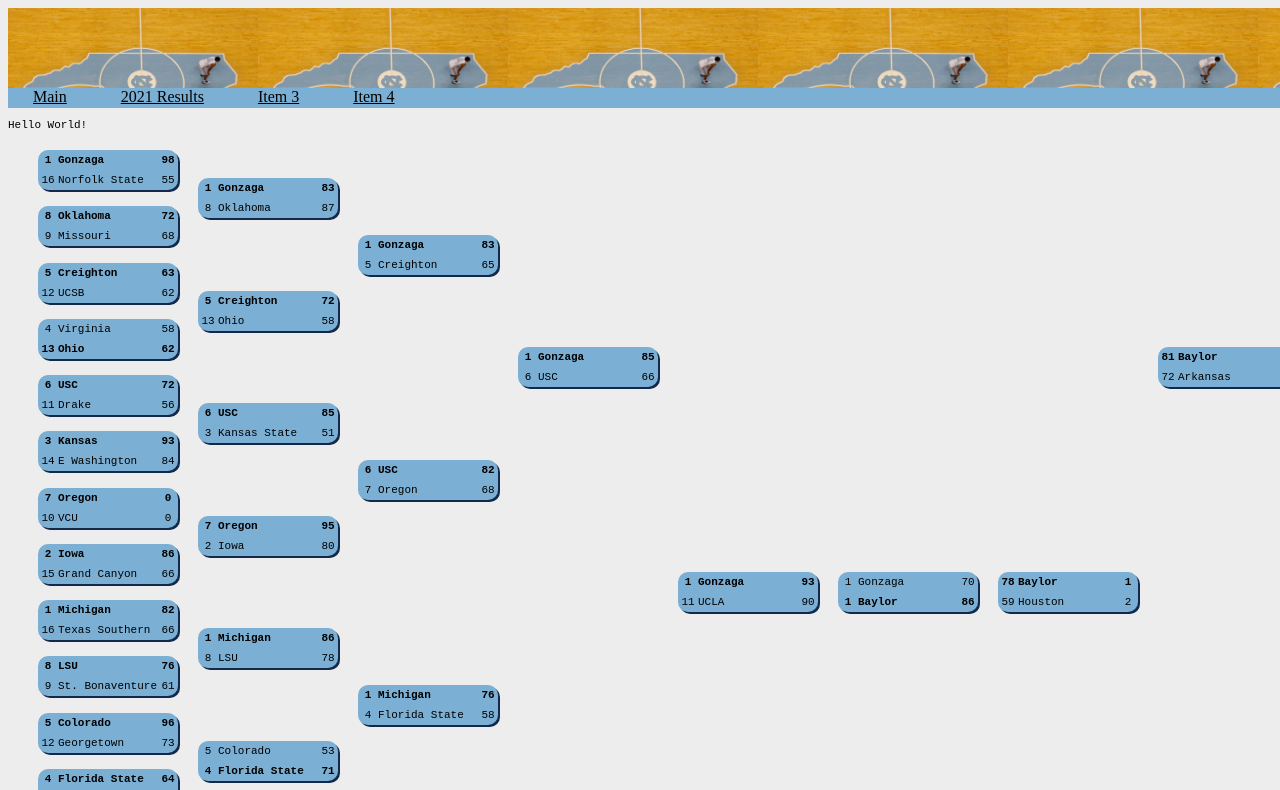
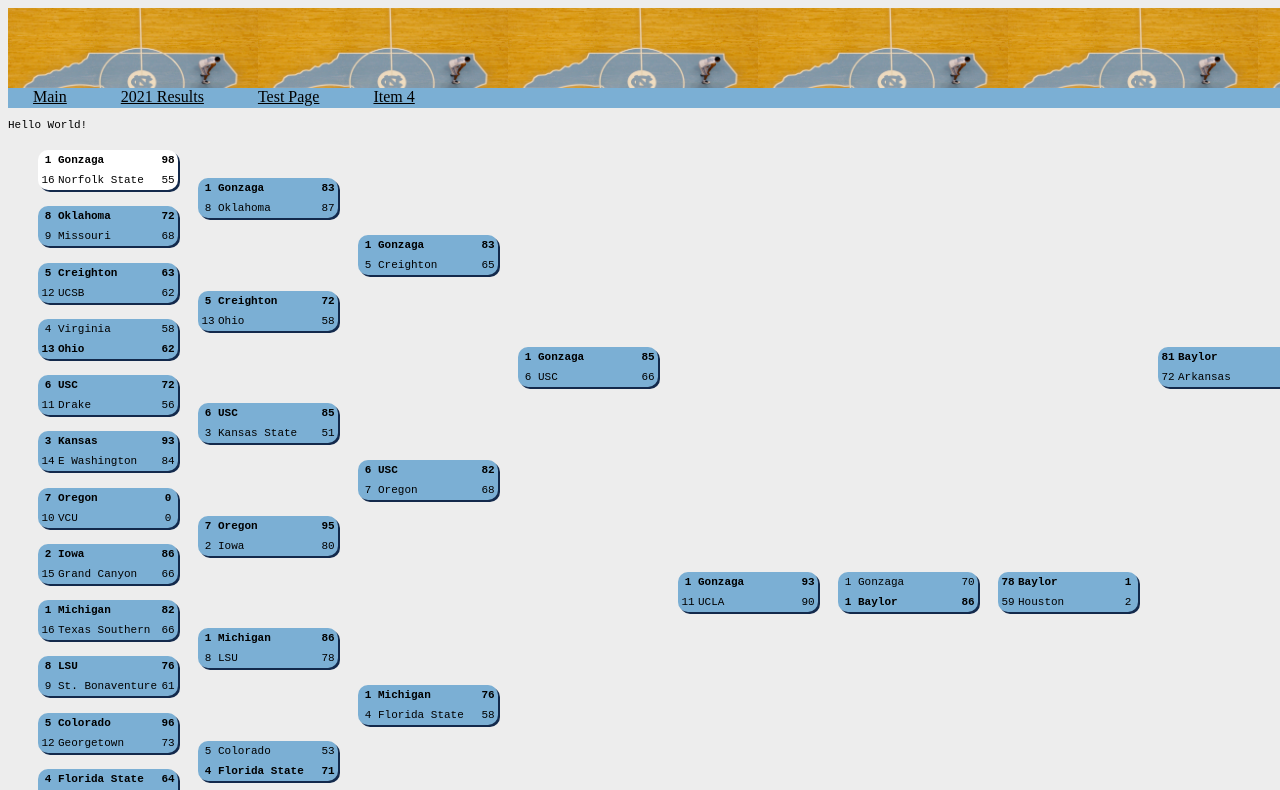
Before and after one commit to tarheel300/march_madness_site, a plain HTML site: page index.html in a window 1280 px wide. In both pictures the pointer is over the element 108 px from the left and 170 px from the top of the page. Shown: the top 790 px of the page. Drawn offline with Linux system fonts and the light colour scheme.

Commit message:
Add CSS Selector Usage

```diff
--- a/index.html
+++ b/index.html
@@ -11,7 +11,7 @@
           <div class = "navbar">
             <a href="index.html">Main</a>
             <a href="results_2021.html">2021 Results</a>
-            <a href="#">Item 3</a>
+            <a href="#">Test Page</a>
             <a href="#">Item 4</a>
           </div>
       </header>
--- a/style.css
+++ b/style.css
@@ -38,6 +38,10 @@
     align-items: center;
     border-radius: 10px;
     height: 40px;
+}
+
+.matchup:hover {
+    background-color: #FFFFFF;
 }
 
 .right {
```
